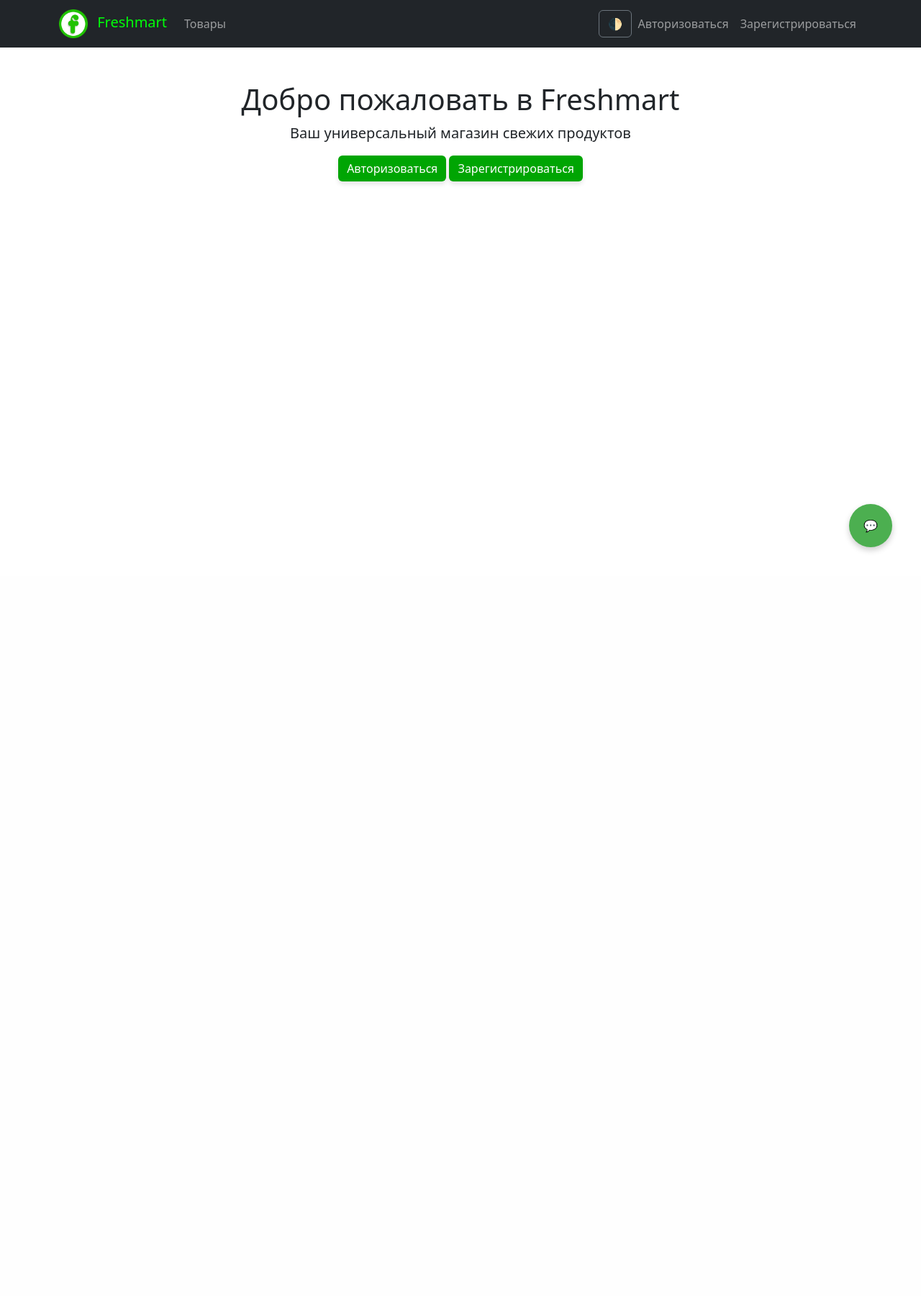
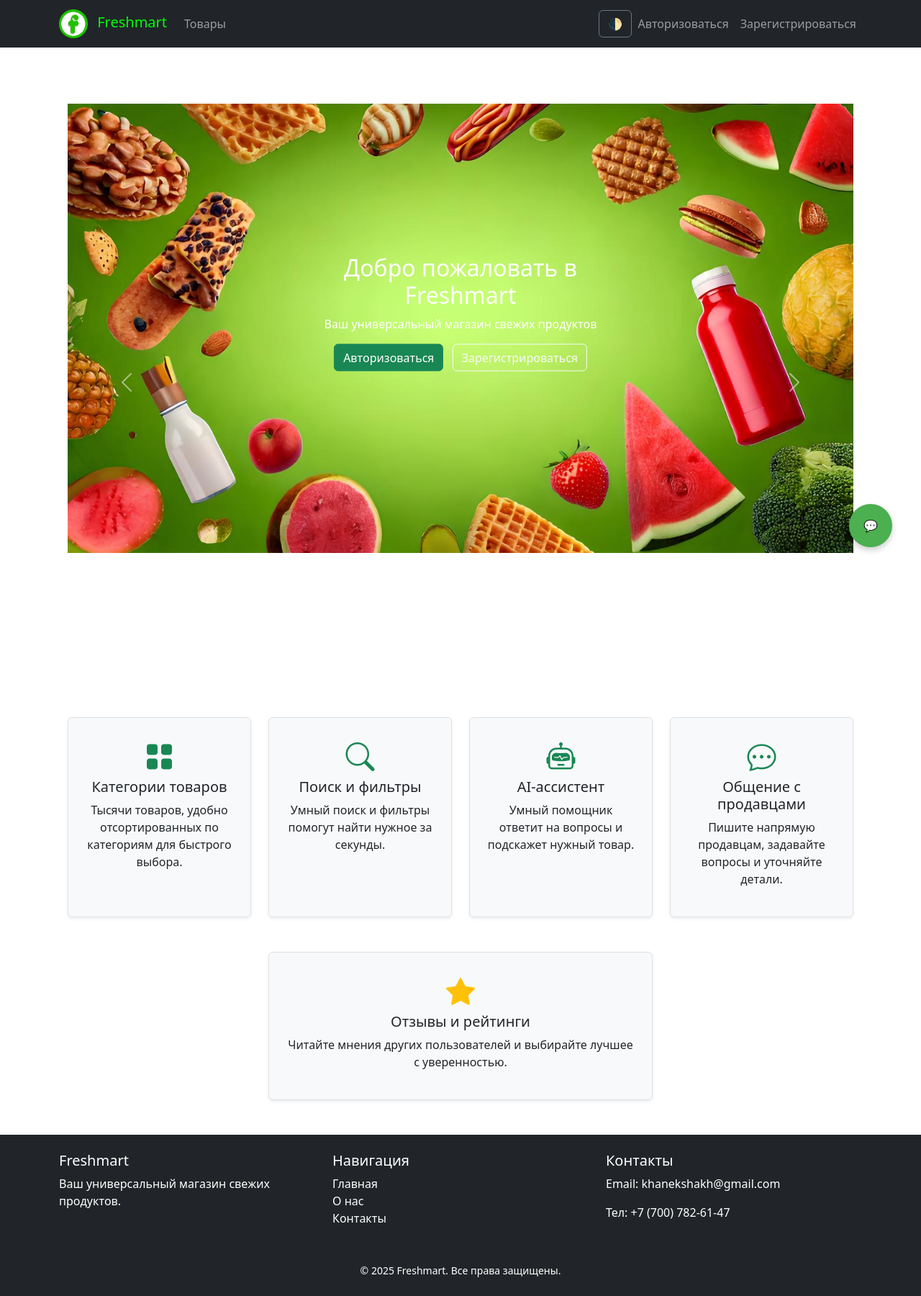
Before and after one commit to khngldi/Testing, a Django app: page / in a window 1280 px wide. Shown: the whole page at 72% size. Before the commit the page ends 766 px from the top, so only its background shows below. Run offline with Django 5.2, Linux system fonts and the light colour scheme; some libraries are stand-ins or nearby versions.

Commit message:
Изменил home.html, добавил футер

```diff
--- a/templates/base.html
+++ b/templates/base.html
@@ -7,7 +7,8 @@
     <title>{% block title %}Freshmart{% endblock %}</title>
     <link rel="icon" href="{% static 'images/Freshmart.png' %}" type="image/png">
     <link rel="stylesheet" href="{% static 'css/styles.css' %}">
-    <link href="https://cdn.jsdelivr.net/npm/bootstrap@5.3.0/dist/css/bootstrap.min.css" rel="stylesheet">
+    <link href="https://cdn.jsdelivr.net/npm/bootstrap-icons@1.10.5/font/bootstrap-icons.css" rel="stylesheet">
+    <link href="https://cdn.jsdelivr.net/npm/bootstrap@5.3.3/dist/css/bootstrap.min.css" rel="stylesheet">
     {% block extra_css %}{% endblock %}
         <script>
         // Темная тема при загрузке страницы
@@ -26,7 +27,7 @@
         }
     </script>
 </head>
-<body>
+<body class="d-flex flex-column min-vh-100">
     <nav class="navbar navbar-expand-lg navbar-dark bg-dark">
         <div class="container">
             <a class="navbar-brand" href="{% url 'home' %}" style="color: #00ff09;">
@@ -77,12 +78,13 @@
 
         {% block content %}{% endblock %}
     </div>
+        {% include 'footer.html' %}
     <script>
     console.log('Chatbot script loaded!');
     </script>
     <script src="{% static 'js/chatbot.js' %}"></script>
     <script src="https://cdn.jsdelivr.net/npm/speech-recognition@latest/dist/speech-recognition.min.js"></script>
-    <script src="https://cdn.jsdelivr.net/npm/bootstrap@5.3.0/dist/js/bootstrap.bundle.min.js"></script>
+    <script src="https://cdn.jsdelivr.net/npm/bootstrap@5.3.3/dist/js/bootstrap.bundle.min.js"></script>
     {% block extra_js %}{% endblock %}
 </body>
 </html>
--- /dev/null
+++ b/templates/footer.html
@@ -0,0 +1,26 @@
+<footer class="bg-dark text-white py-4" style="margin-top: auto;">
+    <div class="container">
+        <div class="row text-center text-md-start">
+            <div class="col-md-4 mb-3">
+                <h5>Freshmart</h5>
+                <p>Ваш универсальный магазин свежих продуктов.</p>
+            </div>
+            <div class="col-md-4 mb-3">
+                <h5>Навигация</h5>
+                <ul class="list-unstyled">
+                    <li><a href="{% url 'home' %}" class="text-white text-decoration-none">Главная</a></li>
+                    <li><a href="#" class="text-white text-decoration-none">О нас</a></li>
+                    <li><a href="#" class="text-white text-decoration-none">Контакты</a></li>
+                </ul>
+            </div>
+            <div class="col-md-4 mb-3">
+                <h5>Контакты</h5>
+                <p>Email: khanekshakh@gmail.com</p>
+                <p>Тел: +7 (700) 782-61-47</p>
+            </div>
+        </div>
+        <div class="text-center mt-3">
+            <small>© 2025 Freshmart. Все права защищены.</small>
+        </div>
+    </div>
+</footer>
--- a/templates/home.html
+++ b/templates/home.html
@@ -1,47 +1,114 @@
 {% extends 'base.html' %}
+{% load static %}
+{% block content %}
+<div class="container mt-4">
+    <div id="carouselFreshmart" class="carousel slide" data-bs-ride="carousel">
+        <div class="carousel-inner">
 
-{% block content %}
-<div class="container mt-5">
-    <div class="row">
-        <div class="col-md-8 mx-auto text-center">
-            <h1>Добро пожаловать в Freshmart</h1>
-            <p class="lead">Ваш универсальный магазин свежих продуктов</p>
-            {% if user.is_authenticated %}
-                <p>Здравствуйте, {{ user.username }}!</p>
-<a href="{% url 'products:product_list' %}"
-   class="btn btn-success"
-   style="background-color: #00a503; color: white; border: none;
-          transition: all 0.3s ease; box-shadow: 0 4px 6px rgba(0, 0, 0, 0.1);"
-   onmouseover="this.style.transform='scale(1.05)'; this.style.boxShadow='0 6px 12px rgba(0, 0, 0, 0.2)'"
-   onmouseout="this.style.transform='scale(1)'; this.style.boxShadow='0 4px 6px rgba(0, 0, 0, 0.1)'">
-   Просмотреть продукты
-</a>                {% if user.role == 'seller' %}
-<a href="{% url 'products:seller_dashboard' %}"
-   class="btn btn-outline-success"
-   style="border-color: #00a503; color: #00a503;
-          transition: all 0.3s ease;
-          box-shadow: 0 4px 6px rgba(0, 0, 0, 0.1);"
-   onmouseover="this.style.backgroundColor='#00a503'; this.style.color='white'; this.style.transform='scale(1.05)'; this.style.boxShadow='0 6px 12px rgba(0, 0, 0, 0.2)'"
-   onmouseout="this.style.backgroundColor='transparent'; this.style.color='#00a503'; this.style.transform='scale(1)'; this.style.boxShadow='0 4px 6px rgba(0, 0, 0, 0.1)'">
-   Панель управления продавца
-</a>                {% endif %}
-            {% else %}
-                <div class="d-grid gap-2 d-md-block">
-                    <a href="{% url 'login' %}" class="btn btn-success"
-                       style="background-color: #00a503; color: white; border: none;
-          transition: all 0.3s ease; box-shadow: 0 4px 6px rgba(0, 0, 0, 0.1);"
-   onmouseover="this.style.transform='scale(1.05)'; this.style.boxShadow='0 6px 12px rgba(0, 0, 0, 0.2)'"
-   onmouseout="this.style.transform='scale(1)'; this.style.boxShadow='0 4px 6px rgba(0, 0, 0, 0.1)'"
-                    >Авторизоваться</a>
-                    <a href="{% url 'register' %}" class="btn btn-outline-success"
-                    style="background-color: #00a503; color: white; border: none;
-          transition: all 0.3s ease; box-shadow: 0 4px 6px rgba(0, 0, 0, 0.1);"
-   onmouseover="this.style.transform='scale(1.05)'; this.style.boxShadow='0 6px 12px rgba(0, 0, 0, 0.2)'"
-   onmouseout="this.style.transform='scale(1)'; this.style.boxShadow='0 4px 6px rgba(0, 0, 0, 0.1)'"
-                    >Зарегистрироваться</a>
+            <!-- Слайд 1: Общий -->
+            <div class="carousel-item active">
+                <img src="{% static 'images/FreshBackround.jpg' %}" class="d-block w-100 carousel-img" alt="Главный фон">
+                <div class="carousel-caption d-none d-md-block position-absolute top-50 start-50 translate-middle text-center">
+                    <h2 class="text-white">Добро пожаловать в Freshmart</h2>
+                    <p class="text-white">Ваш универсальный магазин свежих продуктов</p>
+                    {% if user.is_authenticated %}
+                        <p class="text-white">Здравствуйте, {{ user.username }}!</p>
+                    {% else %}
+                        <a href="{% url 'login' %}" class="btn btn-success me-2">Авторизоваться</a>
+                        <a href="{% url 'register' %}" class="btn btn-outline-light">Зарегистрироваться</a>
+                    {% endif %}
                 </div>
+            </div>
+
+            {% if not user.is_authenticated %}
+            <!-- Слайды для неавторизованных -->
+            <div class="carousel-item">
+                <img src="{% static 'images/FreshBackround2.jpg' %}" class="d-block w-100 carousel-img" alt="Инфо 1">
+            </div>
+            <div class="carousel-item">
+                <img src="{% static 'images/FreshBackround32.png' %}" class="d-block w-100 carousel-img" alt="Инфо 2">
+            </div>
+            {% elif user.role == 'customer' %}
+            <!-- Слайд для клиента -->
+            <div class="carousel-item">
+                <img src="{% static 'images/FreshBackround23.jpg' %}" class="d-block w-100 carousel-img" alt="Клиент Инфо">
+            </div>
+            {% elif user.role == 'seller' %}
+            <!-- Слайд для продавца -->
+            <div class="carousel-item">
+                <img src="{% static 'images/FreshBackround3.jpg' %}" class="d-block w-100 carousel-img" alt="Продавец Инфо">
+            </div>
             {% endif %}
+        </div>
+
+        <!-- Кнопки навигации -->
+        <button class="carousel-control-prev" type="button" data-bs-target="#carouselFreshmart" data-bs-slide="prev">
+            <span class="carousel-control-prev-icon" aria-hidden="true"></span>
+            <span class="visually-hidden">Назад</span>
+        </button>
+        <button class="carousel-control-next" type="button" data-bs-target="#carouselFreshmart" data-bs-slide="next">
+            <span class="carousel-control-next-icon" aria-hidden="true"></span>
+            <span class="visually-hidden">Вперёд</span>
+        </button>
+    </div>
+</div>
+<!-- Колонки о сайте -->
+<div class="container my-5">
+    <div class="row text-center">
+        <div class="col-md-3 mb-4">
+            <div class="p-4 border rounded shadow-sm h-100 bg-light">
+                <i class="bi bi-grid-fill fs-1 text-success mb-3"></i>
+                <h5>Категории товаров</h5>
+                <p>Тысячи товаров, удобно отсортированных по категориям для быстрого выбора.</p>
+            </div>
+        </div>
+        <div class="col-md-3 mb-4">
+            <div class="p-4 border rounded shadow-sm h-100 bg-light">
+                <i class="bi bi-search fs-1 text-success mb-3"></i>
+                <h5>Поиск и фильтры</h5>
+                <p>Умный поиск и фильтры помогут найти нужное за секунды.</p>
+            </div>
+        </div>
+        <div class="col-md-3 mb-4">
+            <div class="p-4 border rounded shadow-sm h-100 bg-light">
+                <i class="bi bi-robot fs-1 text-success mb-3"></i>
+                <h5>AI-ассистент</h5>
+                <p>Умный помощник ответит на вопросы и подскажет нужный товар.</p>
+            </div>
+        </div>
+        <div class="col-md-3 mb-4">
+            <div class="p-4 border rounded shadow-sm h-100 bg-light">
+                <i class="bi bi-chat-dots fs-1 text-success mb-3"></i>
+                <h5>Общение с продавцами</h5>
+                <p>Пишите напрямую продавцам, задавайте вопросы и уточняйте детали.</p>
+            </div>
+        </div>
+    </div>
+
+    <div class="row justify-content-center text-center mt-4">
+        <div class="col-md-6">
+            <div class="p-4 border rounded shadow-sm h-100 bg-light">
+                <i class="bi bi-star-fill fs-1 text-warning mb-3"></i>
+                <h5>Отзывы и рейтинги</h5>
+                <p>Читайте мнения других пользователей и выбирайте лучшее с уверенностью.</p>
+            </div>
         </div>
     </div>
 </div>
+<style>
+.carousel-img {
+    width: 100%;
+    max-width: 1272px;
+    height: 984px;
+    object-fit: contain;
+    margin: 0 auto;
+    margin-top: -150px;
+    transition: transform 0.4s ease, box-shadow 0.4s ease;
+}
+
+.carousel-img:hover {
+    transform: scale(1.01);
+    box-shadow: 0 20px 40px rgba(0, 0, 0, 0.3);
+}
+</style>
 {% endblock %}
--- a/templates/users/register_fido.html
+++ b/templates/users/register_fido.html
@@ -2,8 +2,8 @@
 {% load static %}
 
 {% block content %}
-<h2>Добавить биометрический ключ (FaceID, отпечаток)</h2>
-
+<h2>Биометрическая авторизация скоро будет доступна!</h2>
+<h5>Мы активно работаем над этой функцией. Оставайтесь с нами!</h5>
 <button id="register-button">Зарегистрировать ключ</button>
 
 <p id="message"></p>
```
Also changed, not shown: db.sqlite3, static/images/FreshBackround.jpg (added), static/images/FreshBackround2.jpg (added), static/images/FreshBackround23.png (added), static/images/FreshBackround3.jpg (added), static/images/FreshBackround32.png (added).
